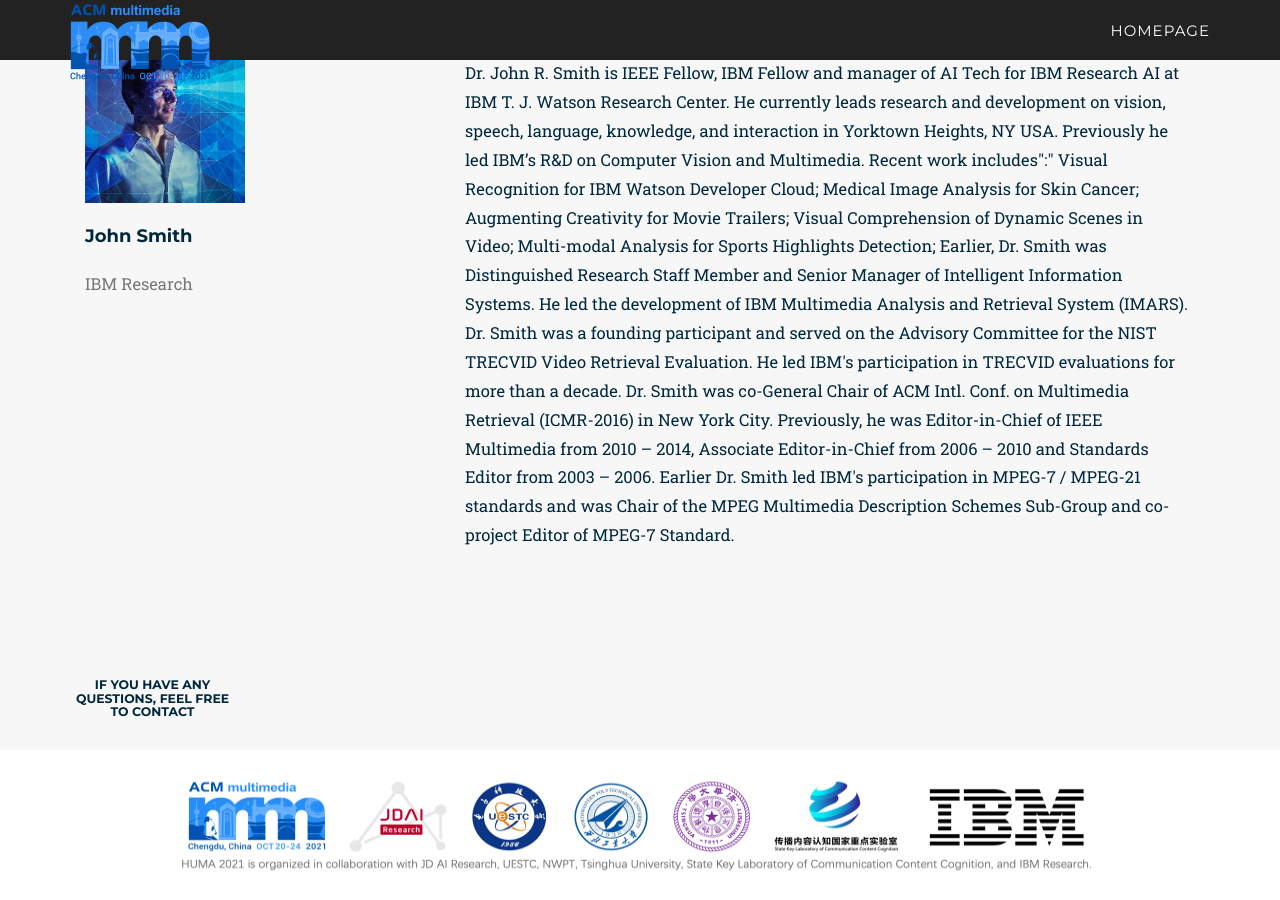
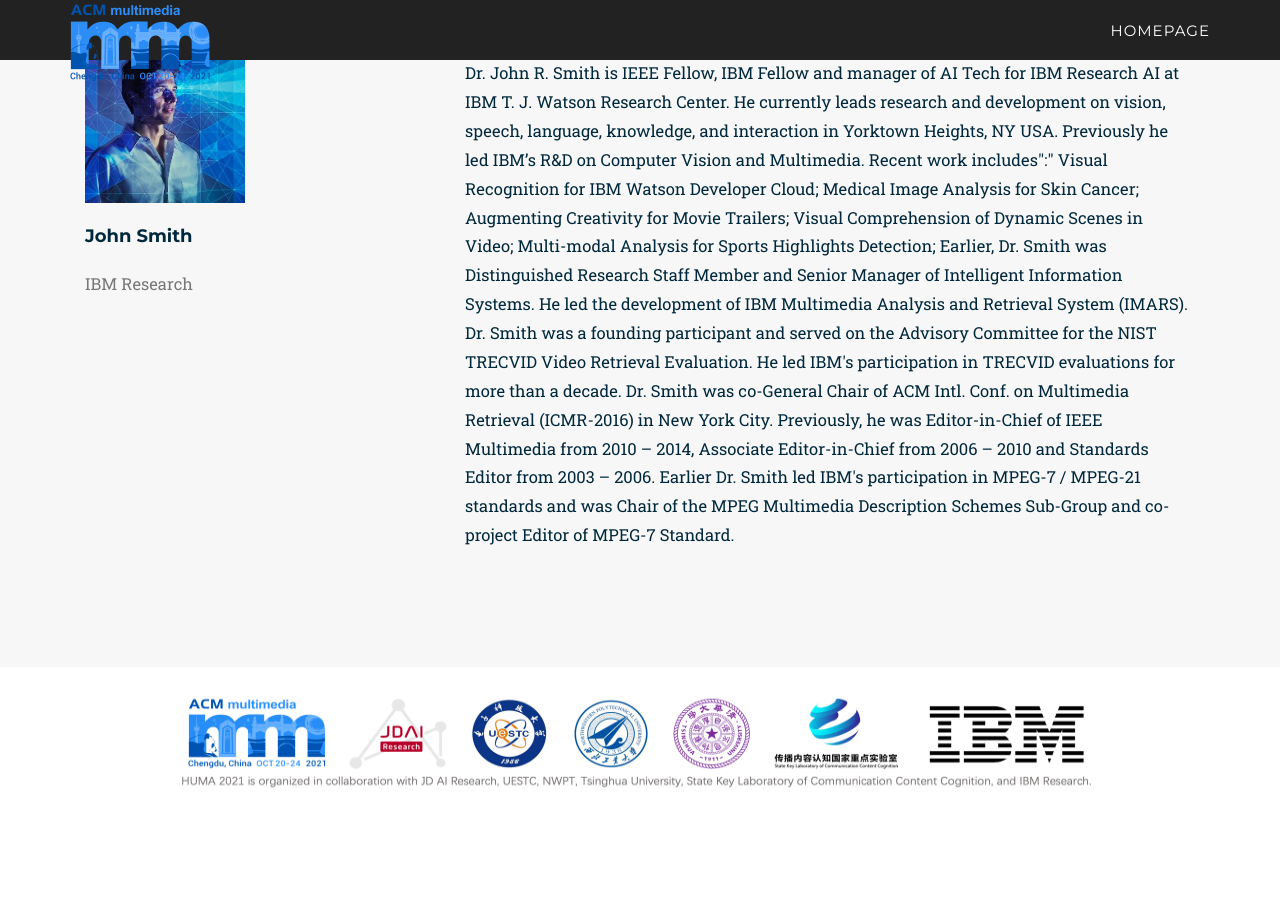
Before and after one commit to MCFR-MM22/MCFR-MM22.github.io, a Jekyll site: the page built from _2021_pages/organizers_info.html, in a window 1280 px wide and 900 px high, scrolled down 3176 px. Built offline with Jekyll 4.4.1, drawn with Linux system fonts in a browser that asks for light colours; some web fonts are replaced; after the commit the page ends 3993 px from its top, so only the background shows below that.

Commit message:
Update organizers_info.html

```diff
--- a/_includes/2021_data/organizers_info.html
+++ b/_includes/2021_data/organizers_info.html
@@ -26,10 +26,5 @@
                     <div class="row"><p><br></br></p></div>
                 {% endfor %}
             </form>
-            <div class="row">
-                <div class="col-sm-2 text-center">
-                    <h5 >If you have any questions, feel free to contact <liuxinchen1 [at] jd [dot] com></h5>
-                </div>
-            </div>
         </div>
     </section>
```
